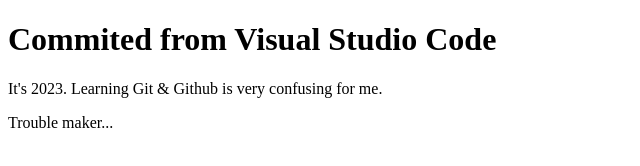
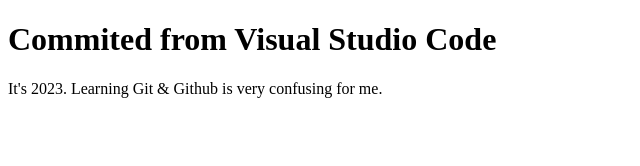
Before and after one commit to reversed-heartbeat/reversed-heartbeat.github.io, a plain HTML site: page index.html in a window 1280 px wide. Shown: the whole page, without its empty margins (0-640 px from the left). Drawn offline with Linux system fonts and the light colour scheme.

Commit message:
Removed the paragraph tag for the sake of learning Github XD

```diff
--- a/index.html
+++ b/index.html
@@ -10,7 +10,6 @@
 <body>
     <h1>Commited from Visual Studio Code</h1>
     <p>It's 2023. Learning Git & Github is very confusing for me.</p>
-    <p>Trouble maker...</p>
 </body>
 
 </html>
```
